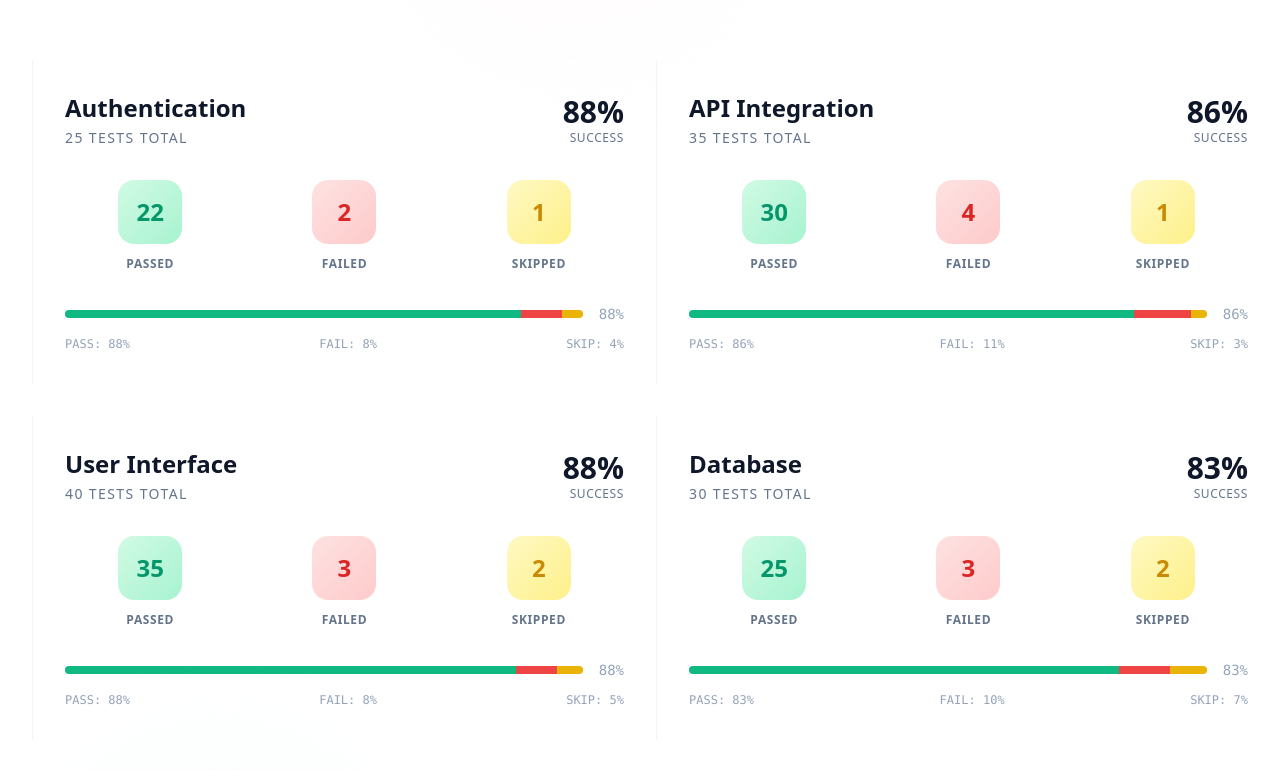
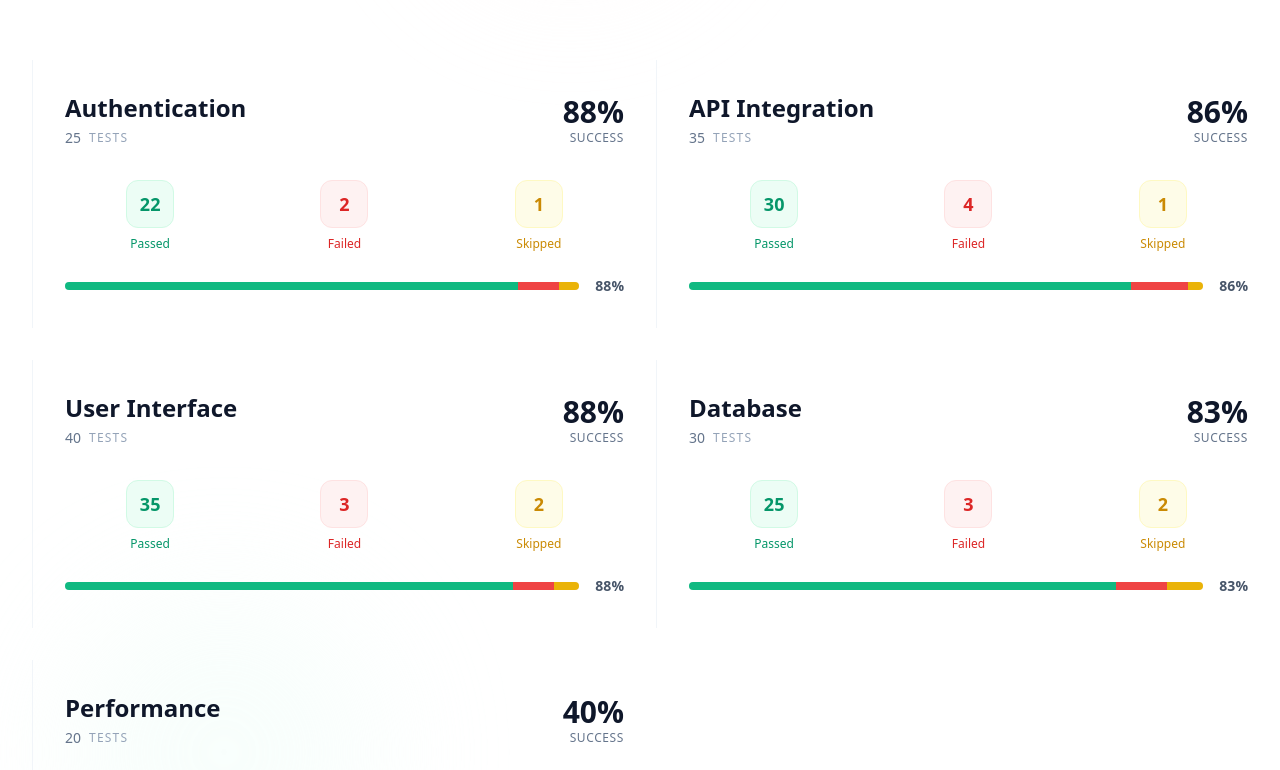
Before and after one commit to Rrrajat/test-case-dashboard-view, a React (Vite) app: page / in a window 1280 px wide. Shown: the part 989-1759 px from the top of the page. Built offline with nearby package versions, Linux system fonts and the light colour scheme.

Commit message:
Refactor test categories section
Improve the design of the test categories section by updating the badges and removing the percentage display. Also, improve the display of the total tests.

```diff
--- a/src/components/TestDashboard.tsx
+++ b/src/components/TestDashboard.tsx
@@ -313,7 +313,10 @@ const TestDashboard = () => {
                     <div className="flex items-center justify-between mb-8">
                       <div>
                         <h3 className="text-2xl font-bold text-slate-900 mb-1">{category.name}</h3>
-                        <div className="text-slate-500 text-sm font-medium uppercase tracking-widest">{category.total} Tests Total</div>
+                        <div className="flex items-center gap-2">
+                          <span className="text-slate-500 text-sm font-medium">{category.total}</span>
+                          <span className="text-slate-400 text-xs uppercase tracking-widest">Tests</span>
+                        </div>
                       </div>
                       <div className="text-right">
                         <div className="text-3xl font-black text-slate-900">{categoryPassRate}%</div>
@@ -322,31 +325,31 @@ const TestDashboard = () => {
                     </div>
 
                     {/* Metrics Grid */}
-                    <div className="grid grid-cols-3 gap-6 mb-8">
+                    <div className="grid grid-cols-3 gap-6 mb-6">
                       <div className="text-center group-hover:transform group-hover:scale-105 transition-transform duration-300">
-                        <div className="w-16 h-16 mx-auto mb-3 bg-gradient-to-br from-emerald-100 to-emerald-200 rounded-2xl flex items-center justify-center group-hover:shadow-lg transition-shadow duration-300">
-                          <div className="text-2xl font-black text-emerald-600">{category.passed}</div>
+                        <div className="w-12 h-12 mx-auto mb-2 bg-emerald-50 rounded-xl flex items-center justify-center border border-emerald-100 group-hover:shadow-md transition-shadow duration-300">
+                          <div className="text-lg font-bold text-emerald-600">{category.passed}</div>
                         </div>
-                        <div className="text-xs text-slate-500 font-semibold uppercase tracking-wider">Passed</div>
+                        <div className="text-xs text-emerald-600 font-medium">Passed</div>
                       </div>
 
                       <div className="text-center group-hover:transform group-hover:scale-105 transition-transform duration-300 delay-75">
-                        <div className="w-16 h-16 mx-auto mb-3 bg-gradient-to-br from-red-100 to-red-200 rounded-2xl flex items-center justify-center group-hover:shadow-lg transition-shadow duration-300">
-                          <div className="text-2xl font-black text-red-600">{category.failed}</div>
+                        <div className="w-12 h-12 mx-auto mb-2 bg-red-50 rounded-xl flex items-center justify-center border border-red-100 group-hover:shadow-md transition-shadow duration-300">
+                          <div className="text-lg font-bold text-red-600">{category.failed}</div>
                         </div>
-                        <div className="text-xs text-slate-500 font-semibold uppercase tracking-wider">Failed</div>
+                        <div className="text-xs text-red-600 font-medium">Failed</div>
                       </div>
 
                       <div className="text-center group-hover:transform group-hover:scale-105 transition-transform duration-300 delay-150">
-                        <div className="w-16 h-16 mx-auto mb-3 bg-gradient-to-br from-yellow-100 to-yellow-200 rounded-2xl flex items-center justify-center group-hover:shadow-lg transition-shadow duration-300">
-                          <div className="text-2xl font-black text-yellow-600">{category.skipped}</div>
+                        <div className="w-12 h-12 mx-auto mb-2 bg-yellow-50 rounded-xl flex items-center justify-center border border-yellow-100 group-hover:shadow-md transition-shadow duration-300">
+                          <div className="text-lg font-bold text-yellow-600">{category.skipped}</div>
                         </div>
-                        <div className="text-xs text-slate-500 font-semibold uppercase tracking-wider">Skipped</div>
+                        <div className="text-xs text-yellow-600 font-medium">Skipped</div>
                       </div>
                     </div>
 
-                    {/* Modern Progress Visualization */}
-                    <div className="space-y-3">
+                    {/* Clean Progress Bar */}
+                    <div className="space-y-2">
                       <div className="flex items-center gap-4">
                         <div className="flex-1 h-2 bg-slate-100 rounded-full overflow-hidden relative">
                           <div className="absolute inset-0 flex">
@@ -364,14 +367,7 @@ const TestDashboard = () => {
                             />
                           </div>
                         </div>
-                        <div className="text-sm font-mono text-slate-400">{categoryPassRate}%</div>
-                      </div>
-
-                      {/* Detailed breakdown */}
-                      <div className="flex items-center justify-between text-xs text-slate-400 font-mono">
-                        <span>PASS: {categoryPassRate}%</span>
-                        <span>FAIL: {categoryFailRate}%</span>
-                        <span>SKIP: {categorySkipRate}%</span>
+                        <div className="text-sm font-semibold text-slate-600">{categoryPassRate}%</div>
                       </div>
                     </div>
                   </div>
```
